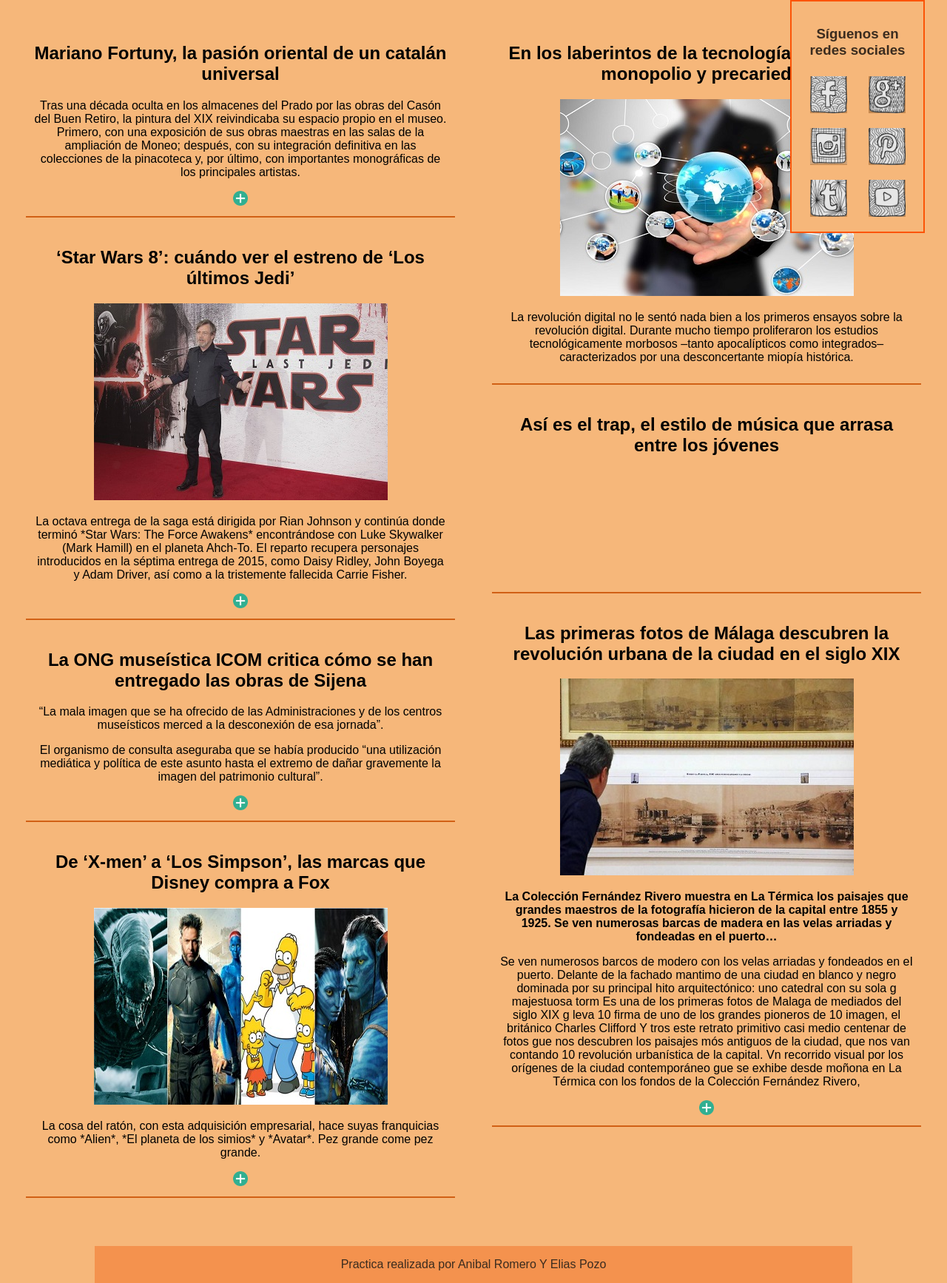
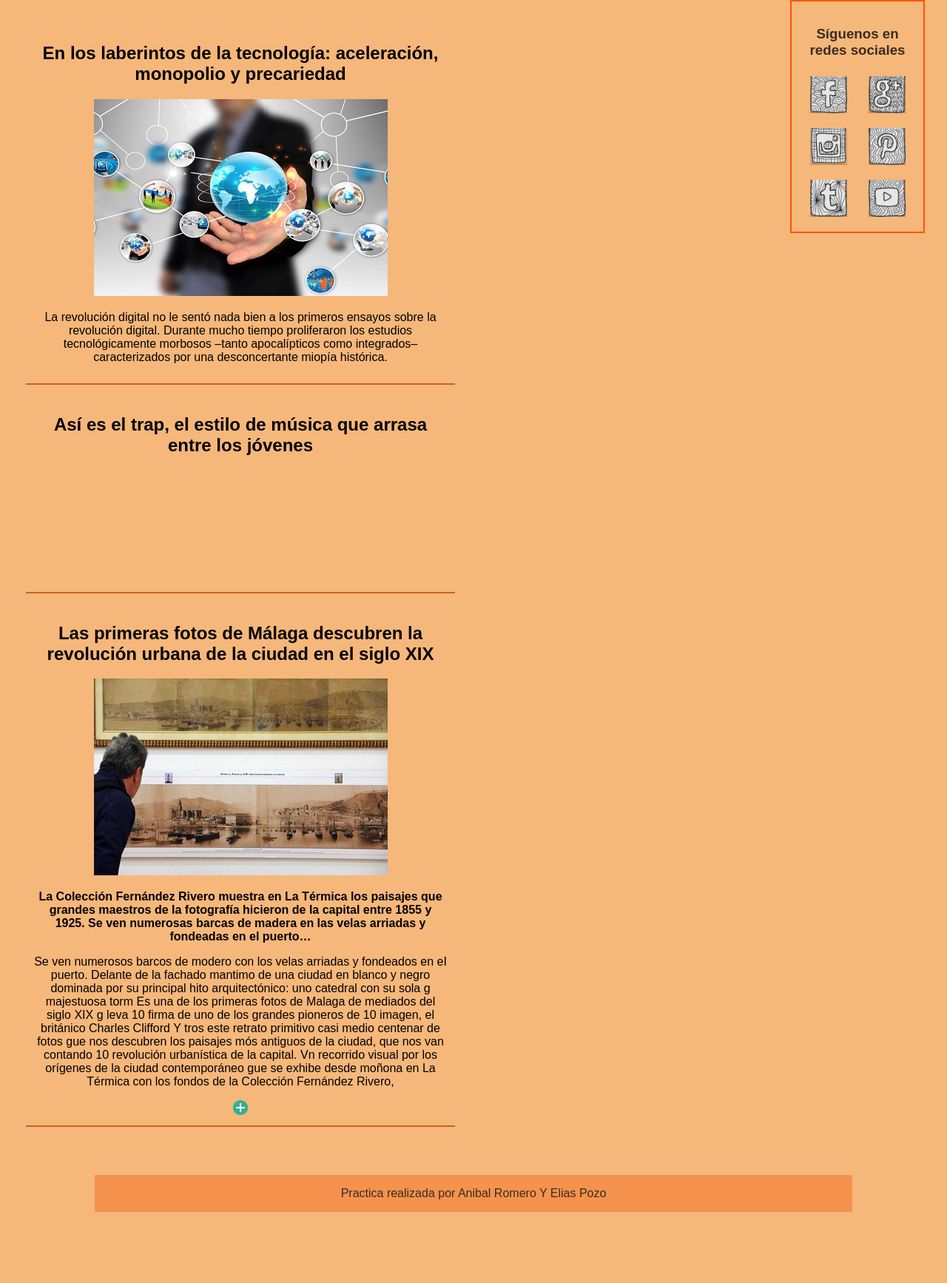
Before and after one commit to romeroroani/P10-UD2-web, a plain HTML site: page noticias.html in a window 1280 px wide. Shown: the part 200-1934 px from the top of the page at 74% size. After the commit the page ends 1838 px from the top, so only its background shows below. Drawn offline with Linux system fonts and the light colour scheme; grey boxes are pictures that could not be loaded; a web font is replaced by a local one.

Commit message:
enclace sy noticias

```diff
--- a/css/style.css
+++ b/css/style.css
@@ -265,3 +265,10 @@
     button:hover {
         background: #d8663d;
     }
+
+    .enlace-museo {
+            display: block;
+            text-decoration: none; /* Elimina el subrayado del enlace */
+            color: inherit; /* Mantiene el color del texto original */
+            cursor: pointer; /* Asegura que el cursor cambie a "manita" */
+        }
--- a/noticias.html
+++ b/noticias.html
@@ -13,54 +13,7 @@
     <div class="contenedor-columnas">
 
         <!-- COLUMNA IZQUIERDA -->
-        <div class="columna">
-            <div class="item">
-                <h2>Mariano Fortuny, la pasión oriental de un catalán universal</h2>
-                <p>
-                    Tras una década oculta en los almacenes del Prado por las obras del Casón del Buen Retiro,
-                    la pintura del XIX reivindicaba su espacio propio en el museo. Primero, con una exposición
-                    de sus obras maestras en las salas de la ampliación de Moneo; después, con su integración
-                    definitiva en las colecciones de la pinacoteca y, por último, con importantes monográficas
-                    de los principales artistas.
-                </p>
-                <img style="width: 20px;" src="img/mas.png">
-            </div>
 
-            <div class="item">
-                <h2>‘Star Wars 8’: cuándo ver el estreno de ‘Los últimos Jedi’</h2>
-                <img src="img/starwars.jpg">
-                <p>
-                    La octava entrega de la saga está dirigida por Rian Johnson y continúa donde terminó
-                    *Star Wars: The Force Awakens* encontrándose con Luke Skywalker (Mark Hamill) en el planeta Ahch-To.
-                    El reparto recupera personajes introducidos en la séptima entrega de 2015, como Daisy Ridley,
-                    John Boyega y Adam Driver, así como a la tristemente fallecida Carrie Fisher.
-                </p>
-                <img style="width: 20px;" src="img/mas.png">
-            </div>
-
-            <div class="item">
-                <h2>La ONG museística ICOM critica cómo se han entregado las obras de Sijena</h2>
-                <p>
-                    “La mala imagen que se ha ofrecido de las Administraciones y de los centros museísticos merced
-                    a la desconexión de esa jornada”.
-                </p>
-                <p>
-                    El organismo de consulta aseguraba que se había producido “una utilización mediática y política
-                    de este asunto hasta el extremo de dañar gravemente la imagen del patrimonio cultural”.
-                </p>
-                <img style="width: 20px;" src="img/mas.png">
-            </div>
-
-            <div class="item">
-                <h2>De ‘X-men’ a ‘Los Simpson’, las marcas que Disney compra a Fox</h2>
-                <img src="img/xmen.jpg">
-                <p>
-                    La cosa del ratón, con esta adquisición empresarial, hace suyas franquicias como *Alien*,
-                    *El planeta de los simios* y *Avatar*. Pez grande come pez grande.
-                </p>
-                <img style="width: 20px;" src="img/mas.png">
-            </div>
-        </div>
 
         <!-- COLUMNA DERECHA -->
         <div class="columna">
```
Also changed, not shown: enlaces.html (+41 -10 lines).
